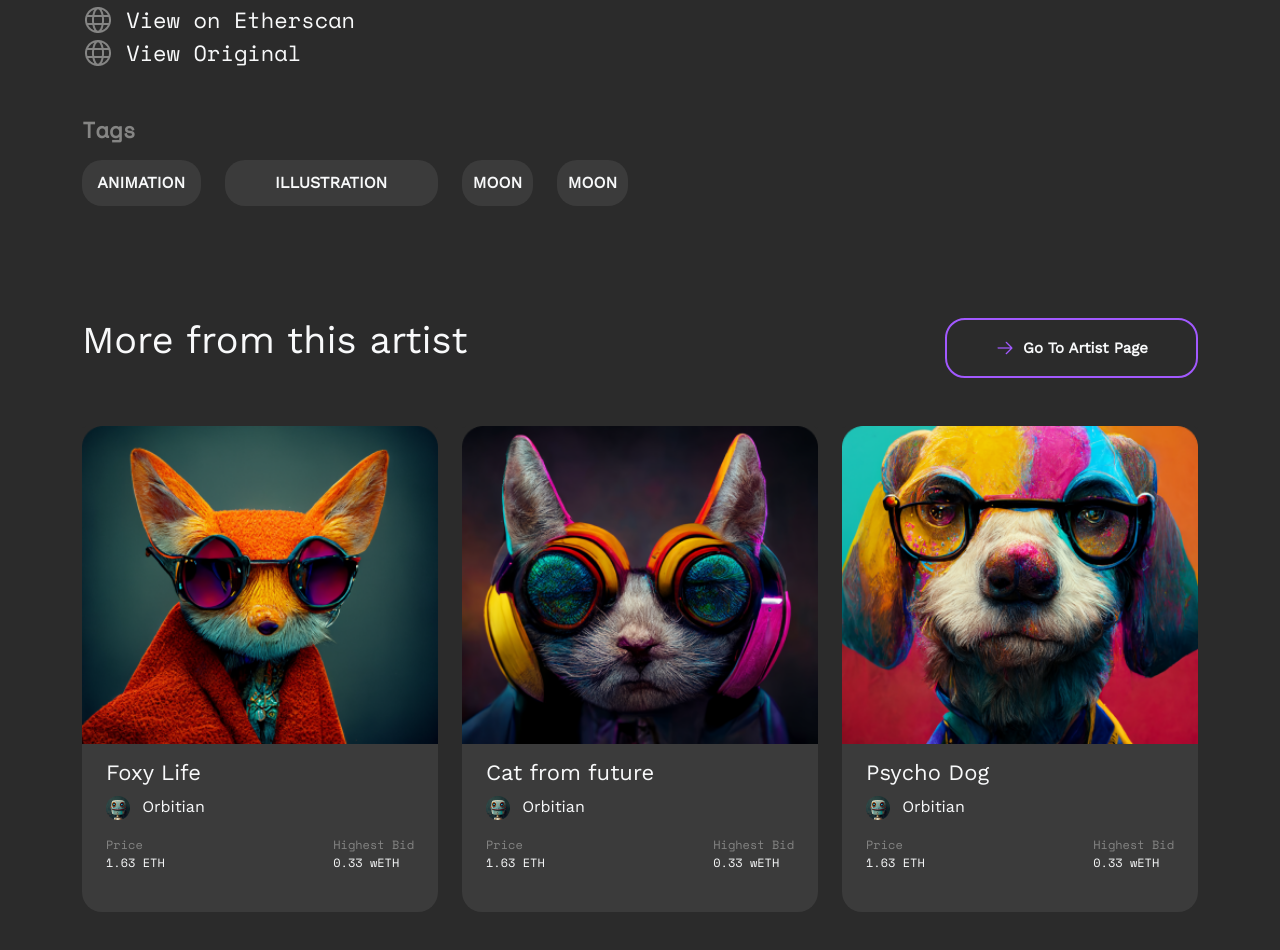
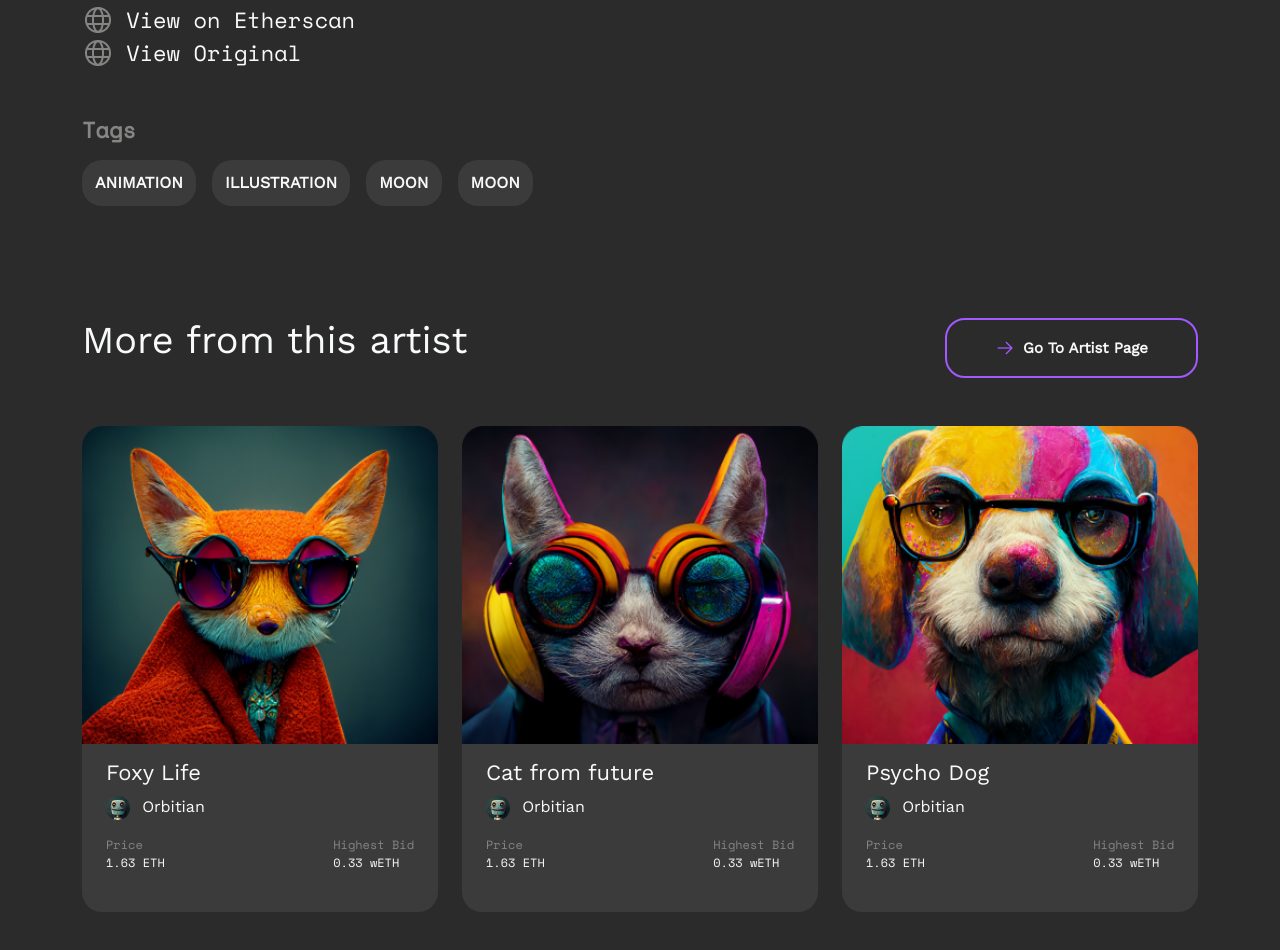
Before and after one commit to SophioMadzgharashvili/Orbitian, a plain HTML site: page index.html in a window 1280 px wide. Shown: the part 1705-2655 px from the top of the page. Drawn offline with nearby package versions, Linux system fonts and the light colour scheme.

Commit message:
Update index.html

```diff
--- a/index.html
+++ b/index.html
@@ -129,18 +129,18 @@
                     <img src="Globe.png">
                     <span class="text-light spaceMono align-middle ms-2 fontChanging4" style="font-weight: 400;">View Original</span>
                     <h5 class="spaceMono mt-5 mb-3 fontChanging4" style="font-weight: 700; color: rgba(133, 133, 132, 1);">Tags</h5>
-                    <div class="row">
-                        <div class="col-3 workSans fontChanging4">
-                            <a type="button" class="btn text-light text-uppercase d-flex align-items-center justify-content-center" href="#" style="background-color: rgba(59, 59, 59, 1); height: 46px; border-radius: 20px; font-weight: 600;">Animation</a>
+                    <div class="d-flex flex-xl-row flex-column ">
+                        <div class="mt-xl-0 mt-4 workSans fontChanging4">
+                            <button type="button" class="btn text-light text-uppercase d-flex align-items-center justify-content-center me-3" href="#" style="background-color: rgba(59, 59, 59, 1); height: 46px; border-radius: 20px; font-weight: 600;">Animation</button>
                         </div>
-                        <div class="col-5 workSans fontChanging4">
-                            <a type="button" class="btn text-light text-uppercase d-flex align-items-center justify-content-center" href="#" style="background-color: rgba(59, 59, 59, 1); height: 46px; border-radius: 20px; font-weight: 600;">illustration</a>
+                        <div class="mt-xl-0 mt-4 workSans fontChanging4">
+                            <button type="button" class="btn text-light text-uppercase d-flex align-items-center justify-content-center me-3" href="#" style="background-color: rgba(59, 59, 59, 1); height: 46px; border-radius: 20px; font-weight: 600;">illustration</button>
                         </div>
-                        <div class="col-2 workSans fontChanging4">
-                            <a type="button" class="btn text-light text-uppercase d-flex align-items-center justify-content-center" href="#" style="background-color: rgba(59, 59, 59, 1); height: 46px; border-radius: 20px; font-weight: 600;">moon</a>
+                        <div class="mt-xl-0 mt-4 workSans fontChanging4">
+                            <button type="button" class="btn text-light text-uppercase d-flex align-items-center justify-content-center me-3" href="#" style="background-color: rgba(59, 59, 59, 1); height: 46px; border-radius: 20px; font-weight: 600;">moon</button>
                         </div>
-                        <div class="col-2 workSans fontChanging4">
-                            <a type="button" class="btn text-light text-uppercase d-flex align-items-center justify-content-center" href="#" style="background-color: rgba(59, 59, 59, 1); height: 46px; border-radius: 20px; font-weight: 600;">moon</a>
+                        <div class="mt-xl-0 mt-4 workSans fontChanging4">
+                            <button type="button" class="btn text-light text-uppercase d-flex align-items-center justify-content-center me-3" href="#" style="background-color: rgba(59, 59, 59, 1); height: 46px; border-radius: 20px; font-weight: 600;">moon</button>
                         </div>
                     </div>
                 </div>
```
